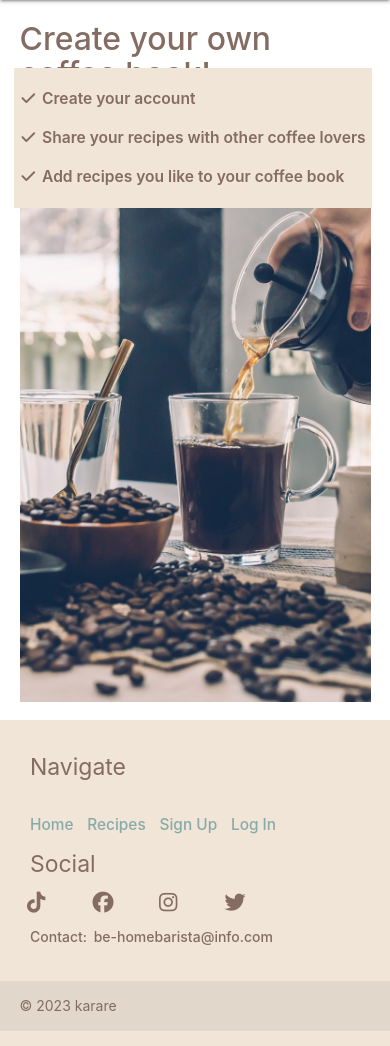
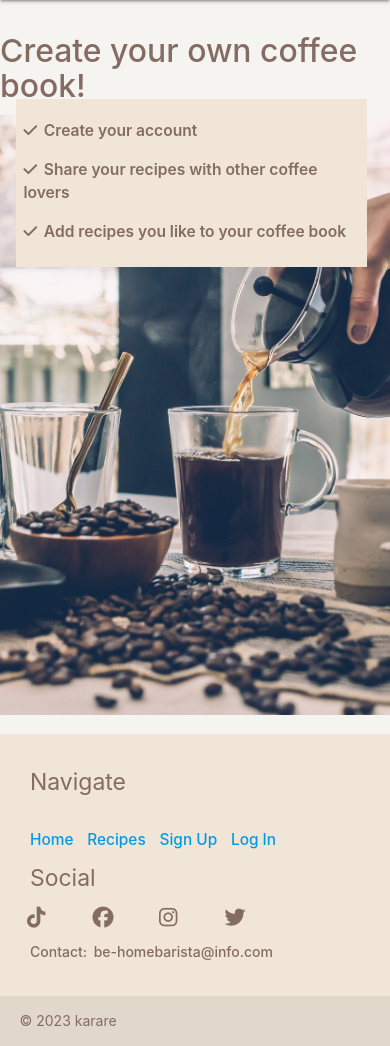
Before and after one commit to karare1/coffee-book, a Flask app: page / in a window 390 px wide. Shown: the part 56-1102 px from the top of the page. Run offline with Flask 2, Linux system fonts and the light colour scheme; some libraries are stand-ins or nearby versions.

Commit message:
Add media queries

```diff
--- a/static/css/style.css
+++ b/static/css/style.css
@@ -9,7 +10,89 @@ body {
     display: flex;
     min-height: 100vh;
     flex-direction: column;
-  }
+}
+
+main {
+    flex: 1 0 auto;
+}
+
+
+.nav-styl {
+    background-color: #fff !important;
+}
+
+
+.logo-styl {
+    font-family: Pacifico, sans-serif;
+    margin-left: 2%;
+}
+
+.coffee-logo {
+    width: 40px;
+    height: 40px;
+    margin-top: 6%;
+    margin-left: 2%;
+}
+
+.fa-bars {
+    color:#846C63;
+}
+
+.nav-logo {
+    color: #846C63 !important;
+    font-weight: 700!important;
+}
+
+.nav-anchor {
+    color: #846C63 !important;
+    font-weight: 700!important;
+}
+
+.nav-anchor-mobile {
+    color: #846C63 !important;
+    font-weight: 700!important;
+}
+
+.nav-anchor:hover {
+    background-color: #BDB1AD;
+    color: white!important;
+}
+
+.gen-font{
+    color: #846C63 !important;
+    }
+
+
+.foot-styl {
+    background-color: #F0E5D7 !important;
+}
+
+.ul-grid {
+    display: grid;
+    grid-template-columns: repeat(4, 0.2fr); /* display 4 columns */
+}
+
+.fa-brands {
+    transform: scale(1.5);
+}
+
+.mobile-font {
+    font-family: Pacifico, sans-serif;
+}
+
+.div-flash-styl {
+    background-color: #F0E5D7;
+}
+
+.flash-styl {
+    font-size: 1.5rem;
+    color: #846C63;
+    padding-top: 1%;
+    padding-bottom: 1%;
+}
+
+
+/* Index template */
 
 .img-back{
 background-image: url(../img/coffee-back.jpg);
@@ -45,47 +128,7 @@ top: 10%;
     width: 30%;
 }
 
-
-  main {
-    flex: 1 0 auto;
-  }
-
-.nav-styl {
-    background-color: #fff !important;
-}
-
-.nav-logo {
-    color: #846C63 !important;
-    font-weight: 700!important;
-}
-
-.nav-anchor {
-    color: #846C63 !important;
-    font-weight: 700!important;
-}
-
-.nav-anchor:hover {
-    background-color: #BDB1AD;
-    color: white!important;
-}
-
-.foot-styl {
-    background-color: #F0E5D7 !important;
-}
-
-.gen-font{
-color: #846C63 !important;
-}
-
-
-.ul-grid {
-    display: grid;
-    grid-template-columns: repeat(4, 0.2fr); /* display 4 columns */
-    }
-
-.fa-brands {
-    transform: scale(1.5);
-}
+/* Sign-up /Log In */
 
 .btn-styl {
     background-color: #846C63;
@@ -305,12 +361,8 @@ color: white;
 .gen-styl-link {
     font-size: 1.1rem;
     font-weight: 500;
-    color: #88AAA9;
 }
 
-.gen-styl-link:hover {
-    color: #0d9aec;
-}
 
 .styl-nav-foot {
     margin-bottom: 10%;
@@ -320,14 +372,87 @@ color: white;
     margin-right: 2%;
 }
 
+/* edit page */
+
+.add-btn-edit {
+    font-size: 1.5vw;
+    color:#846C63;
+}
+
+.more-space {
+    margin-top:7%;
+}
+
+.more-space2 {
+    margin-top:3%;
+}
+
+/* label{
+font: 1rem!important;
+} */
+
+/* full-recipe */
+.btn-fav {
+    background-color: #F0E5D7;
+    color: #846C63;
+    font-weight: 600;
+}
+.btn-fav:hover {
+    color: #f1e2ce;
+    background-color: #846C63;
+    font-weight: 600;
+}
 
 
 
-@media (max-width: 767px) {
-    /* .hidden-mobile {
-      display: none;
-    } */
-    body {
+
+
+
+@media (max-width: 1060px) {
+    .edit-btn {
+        margin-top: 3%;
+        margin-bottom: 5%;
+        margin-right: 0px;
+        display: block;
+
+    }
+}
+
+
+
+  @media (max-width: 995px) {
+    .coffee-logo{
+        margin-left: 70%;
+    }
+
+    main {
+        width: 100%;
+        display: contents;
+        margin: 0px;
+    }
+
+    .ticks {
+        width: 46%;
+        left: 2%;
+        top: 17%;
+        font-size: 2vw;
+        padding-left: 2%;
+        padding-bottom: 2%;
+
+    }
+
+    .block-search {
+        display:block;
+
+    }
+    .longer {
+        width: 100%;
+    }
+  }
+
+  @media (max-width: 767px) {
+
+    main {
         width: 100%;
         display: contents;
         margin: 0px;
@@ -339,23 +464,27 @@ color: white;
         font-size:7vw;
     }
 
-    .fa-bars {
-        color:#846C63;
-    }
-
     .coffee-logo{
         margin-left: 70%;
     }
 
     .ticks {
-        width: 92%;
-        left: 1.5%;
-        top: 13.3%;
+        width: 90%;
+        left: 2%;
+        top: 17%;
         font-size: 4vw;
         padding-left: 2%;
+        padding-bottom: 2%;
+    }
 
+    .row .col.s9 {
+        width: auto;
     }
+
+
   }
+
+
 
 /* .full-rec-name {
     margin: 0px;
```
Also changed, not shown: other parts of static/css/style.css (+42 -21 lines).
